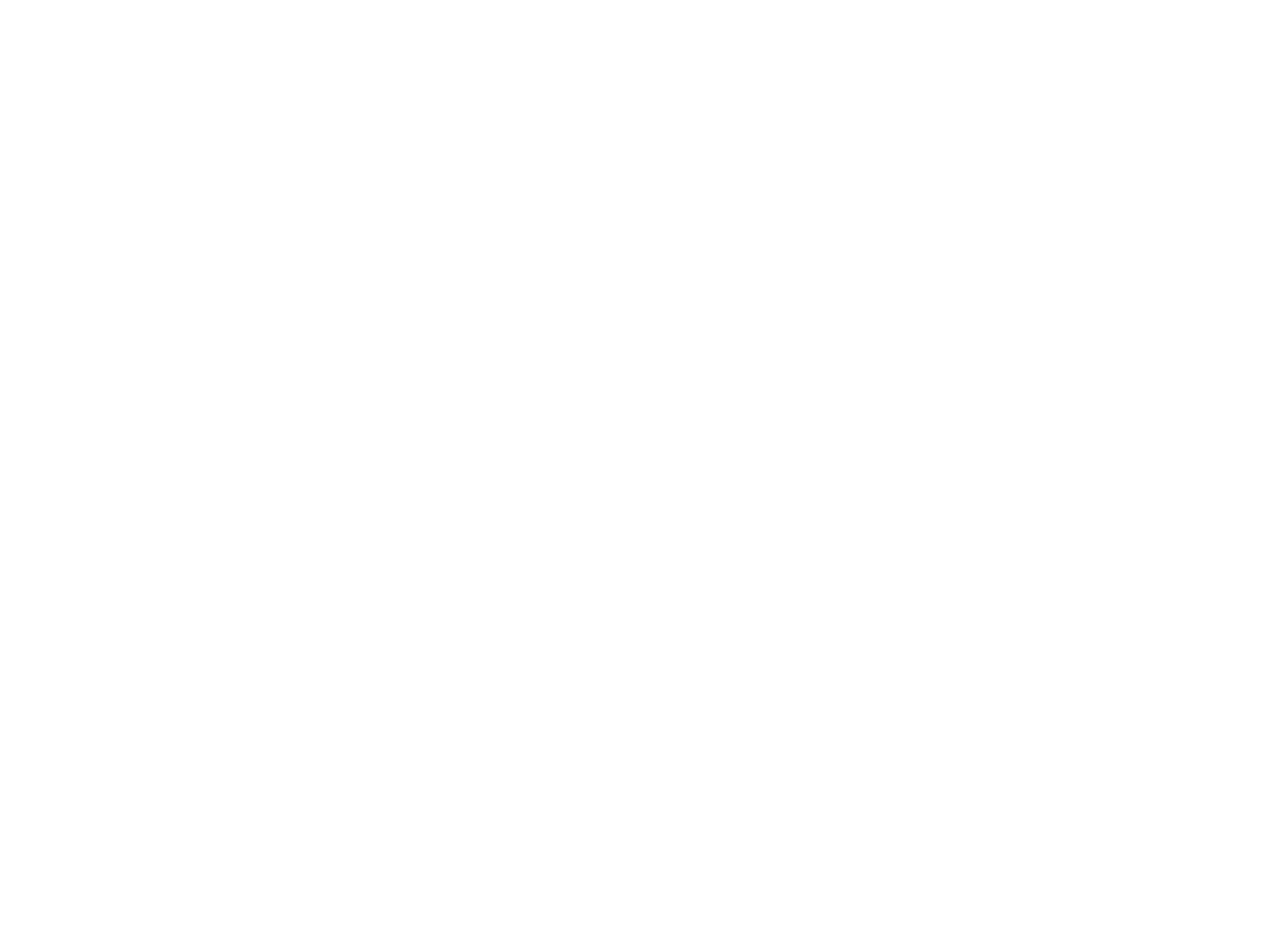
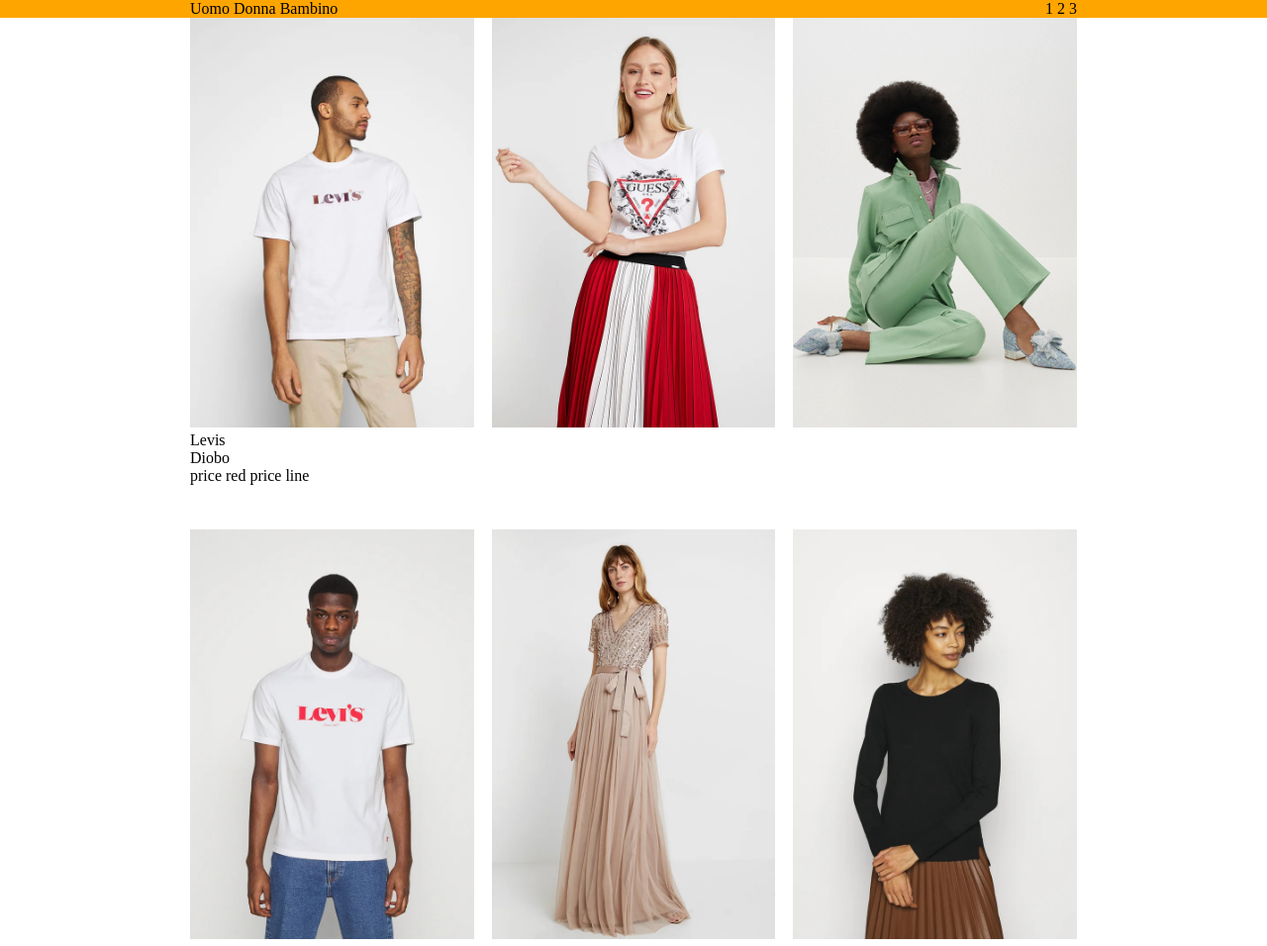
Before and after one commit to TomekWebDev/html-css-boolando, a plain HTML site: page index.html in a window 1280 px wide. Shown: the whole page at 99% size. Before the commit the page ends 800 px from the top, so only its background shows below. Drawn offline with Linux system fonts and the light colour scheme.

Commit message:
first attempt layout

```diff
--- a/index.html
+++ b/index.html
@@ -10,34 +10,38 @@
 </head>
 <body>
     <header>
-        <div class="headerContainer">
-            <div class="headerMenu"></div>
+        <div class="headerContainer width70Container flexContainer justifyBetween">
+            <div class="headerMenu">Uomo Donna Bambino</div>
             <div class="headerLogo"></div>
-            <div class="headerIcons"></div>
+            <div class="headerIcons">1 2 3</div>
         </div>
     </header>
 
 
 
 
-    <div class="width70Container flexContainer flexWrap">
+    <div class="width70Container flexContainer flexWrap justifyBetween">
         <div class="card">
-            <img src="" alt="">
+            <img src="img/1.jpg" alt="">
+            <div class="brandName">Levis</div>
+            <div class="itemName">Diobo</div>
+            <span>price red</span>
+            <span>price line</span>
         </div>
         <div class="card">
-            <img src="" alt="">
+            <img src="img/2.jpg" alt="">
         </div>
         <div class="card">
-            <img src="" alt="">
+            <img src="img/3.jpg" alt="">
         </div>
         <div class="card">
-            <img src="" alt="">
+            <img src="img/4.jpg" alt="">
         </div>
         <div class="card">
-            <img src="" alt="">
+            <img src="img/5.jpg" alt="">
         </div>
         <div class="card">
-            <img src="" alt="">
+            <img src="img/6.jpg" alt="">
         </div>
     </div>
 
--- a/style.css
+++ b/style.css
@@ -0,0 +1,12 @@
+header{
+    background-color: orange;
+}
+
+.card{
+    width: 32%; /* vedere se si puo fare con vw */
+    margin-bottom: 5%;
+}
+
+.card > img{
+    width: 100%;
+}
```
Also changed, not shown: img/1.jpg (added), img/1b.jpg (added), img/2.jpg (added), img/2b.jpg (added), img/3.jpg (added), img/3b.jpg (added), img/4.jpg (added), img/4b.jpg (added), img/5.jpg (added), img/5b.jpg (added), img/6.jpg (added), img/6b.jpg (added), img/boolean-logo.png (added), 1 other file.
